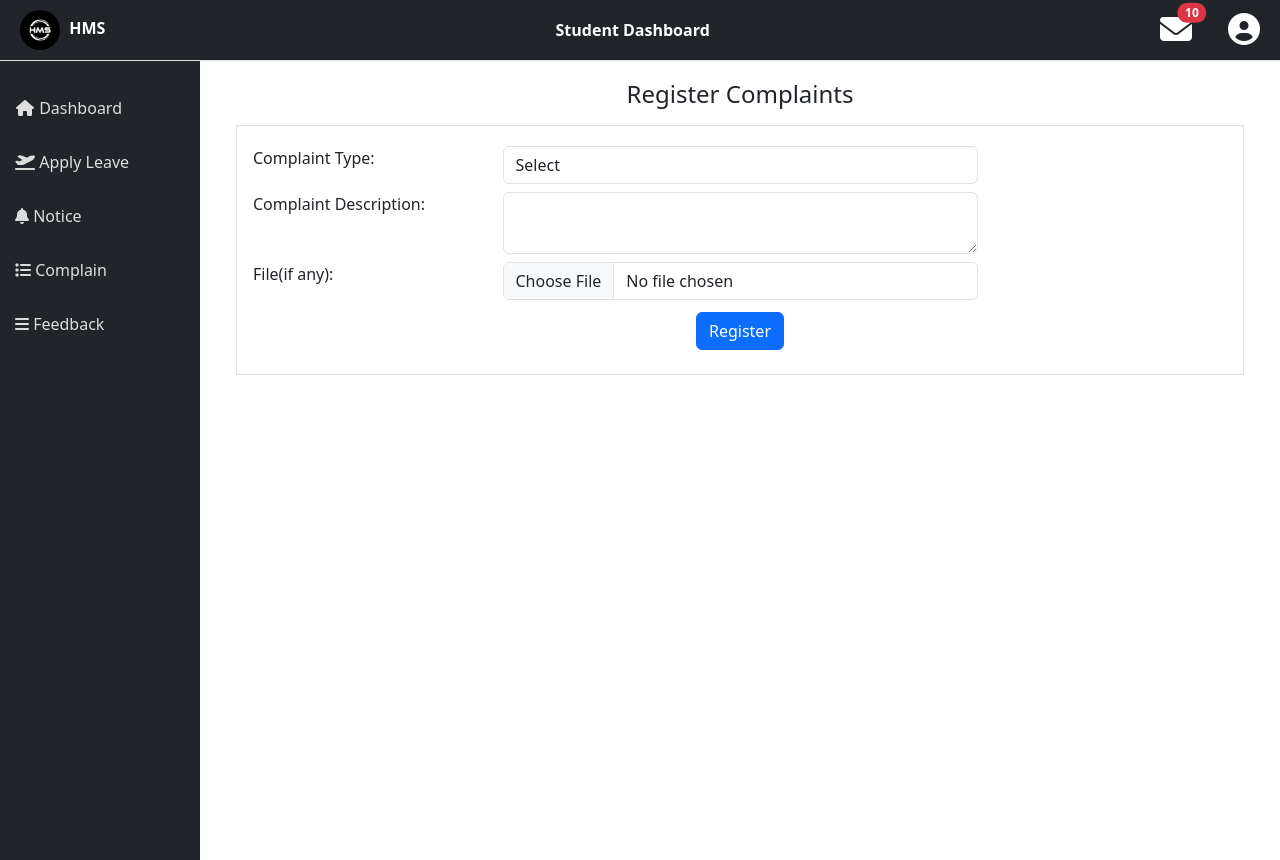
After one commit to Manasghosh7681/DevNaviSoft, a PHP site: page /student_complaint.php in a window 1280 px wide. The commit adds this page. Run offline with PHP 8.4, Linux system fonts and the light colour scheme.

Commit message:
complain box completed

```diff
--- /dev/null
+++ b/Student/student_complaint.php
@@ -0,0 +1,57 @@
+<?php
+session_start();
+$_SESSION['sic'] = "22vlsi44";
+if (isset($_SESSION['sic'])) {
+    $current_file = basename(__FILE__);
+    include "student_navbar.html";
+    include_once "student_sidebar.php";
+    ?>
+    <div class="d-flex">
+        <?php include_once "student_sidebar.php"; ?>
+        <div id="main-content">
+            <h4 class="text-center">Register Complaints</h4>
+            <div class="content p-3 m-3 border">
+                <form action="">
+                    <div class="row">
+                        <div class="col-md-3 my-1">
+                            <label class="form-label">Complaint Type: </label>
+                        </div>
+                        <div class="col-md-6 my-1">
+                            <select name="" class="form-control" required>
+                                <option value="">Select</option>
+                                <option value="">Food Related</option>
+                                <option value="">Room Related</option>
+                                <option value="">Plumbing</option>
+                                <option value="">Electrical</option>
+                                <option value="">Other</option>
+                                <option value="">Discipline</option>
+                            </select>
+                        </div>
+                    </div>
+                    <div class="row">
+                        <div class="col-md-3 my-1">
+                            <label class="form-label">Complaint Description: </label>
+                        </div>
+                        <div class="col-md-6 my-1">
+                            <textarea name="" id="" cols="30"  class="text-decoration-none form-control" required></textarea>
+                        </div>
+                    </div>
+
+                    <div class="row">
+                        <div class="col-md-3 my-1">
+                            <label class="form-label">File(if any): </label>
+                        </div>
+                        <div class="col-md-6 my-1">
+                            <input type="file" class="form-control">
+                        </div>
+                    </div>
+                    <input type="submit" name="" class=" btn btn-primary d-flex mx-auto my-2" value="Register">
+                </form>
+            </div>
+        </div>
+    </div>
+    <?php
+} else {
+    header("location:student_login.php");
+}
+?>
--- a/Student/student_dashboard.php
+++ b/Student/student_dashboard.php
@@ -39,7 +39,7 @@ if (isset($_SESSION['sic'])) {
                     <div class="info-box complain">
                         <h4>Complain</h4>
                         <i class="fa-solid fs-1 fa-comments"></i>
-                        <a href="#" class="btn">
+                        <a href="student_complaint.php" class="btn">
                             <i class="fa-solid fa-arrow-right"></i> Complain Registration</a>
                     </div>
                 </div>
--- a/Student/student_sidebar.php
+++ b/Student/student_sidebar.php
@@ -26,7 +26,7 @@
             href="student_leave.php"><i class="fas fa-plane-departure"></i> Apply Leave</a>
         <a class="nav-link <?php echo $current_file === "student_notice_board.php" ? 'active' : '' ?>"
             href="student_notice_board.php"><i class="fa-solid fa-bell"></i> Notice</a>
-        <a class="nav-link" href="#"><i class="fa-solid fa-list"></i> Complain</a>
+        <a class="nav-link" href="student_complaint.php"><i class="fa-solid fa-list"></i> Complain</a>
         <a class="nav-link <?php echo $current_file === '#' ? 'active' : '' ?>" href="#"><i class="fa-solid fa-bars"></i> Feedback</a>
     </nav>
 </div>
```
